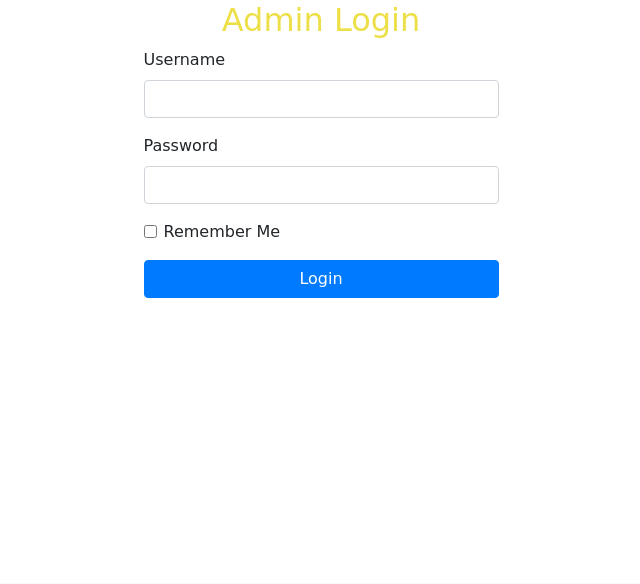
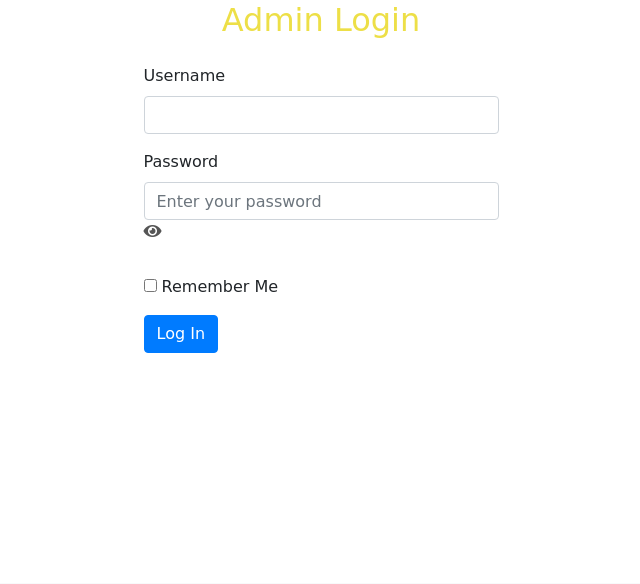
Before and after one commit to n-mbachia/pikngo_app, a Flask app: page /admin/login in a window 1280 px wide. Shown: the part 87-671 px from the top of the page, without its empty margins (319-959 px from the left). Run offline with Flask 3, Linux system fonts and the light colour scheme; some libraries are stand-ins or nearby versions.

Commit message:
show password added

```diff
--- a/app/routes.py
+++ b/app/routes.py
@@ -8,7 +8,7 @@ import os
 from app import db
 from app.models import User, Content, ShopItem, ShopUser
 from app.forms import ContentForm, AdminSignupForm, AdminLoginForm, ShopItemForm, AddToCartForm, ShopUserRegistrationForm, ShopUserLoginForm
-from flask_login import login_user, logout_user, current_user, login_required
+from flask_login import login_user, logout_user, current_user
 from app.decorators import login_required_admin, login_required_shop
 
 # Create a Blueprint object for routes
@@ -38,31 +38,23 @@ def register():
 # Route for admin login
 @bp.route('/admin/login', methods=['GET', 'POST'])
 def admin_login():
-    if current_user.is_authenticated and current_user.is_superuser:
+    if current_user.is_authenticated and isinstance(current_user._get_current_object(), User):
         return redirect(url_for('routes.admin_dashboard'))
 
     form = AdminLoginForm()
 
     if form.validate_on_submit():
-        username = form.username.data
-        password = form.passpword.data
-        remember_me = form.remember_me.data
+        user = User.query.filter_by(username=form.username.data).first()
+        if user is None or not user.check_password(form.password.data):
+            flash('Invalid username or password', 'danger')
+            return redirect(url_for('routes.admin_login'))
 
-        user = User.query.filter_by(username=username).first()
-
-        if user is None or not user.check_password_hash(password):
-            flash('Invalid username or password')
-            return redirect(url_for('routes,admin_login'))
-
-        login_user(user, remember=remember_me)
-        if remember_me:
-            session.permanent = True
-            current_app.permanent_session_lifetime = timedelta(days=90)
+        login_user(user, remember=form.remember_me.data)
 
         next_page = request.args.get('next')
         return redirect(next_page) if next_page else redirect(url_for('routes.admin_dashboard'))
 
-    return render_template('admin_login.html', title='Admin Login', form=form)
+    return render_template('admin_login.html', form=form)
 
 # Route for shop sign in
 @bp.route('/login_shop', methods=['GET', 'POST'])
--- a/app/static/css/style.css
+++ b/app/static/css/style.css
@@ -66,6 +66,29 @@ body {
     color: #007bff; /* Change color of navigation links on hover */
 }
 
+.password-container {
+    position: relative;
+    display: flex;
+    align-items: center;
+}
+.password-container input[type="password"], .password-container input[type="text"] {
+    margin-right: 5px;
+}
+
+.field-icon {
+    position: -webkit-sticky;
+    right: 10px;
+    cursor: pointer;
+}
+
+/* Adjust icon styles */
+.field-icon i {
+    font-size: 16px;
+    line-height: 1;
+    color: #555; /* Adjust color as needed */
+    transition: color 0.3 ease-in-out;
+    margin-bottom: 20px;
+}
 
 /* Additional styling for the list items */
 .list-unstyled {
--- /dev/null
+++ b/app/static/js/togglePassword.js
@@ -0,0 +1,14 @@
+// my_flask_app/app/static/js/togglePassword/js//
+
+function togglePassword() {
+    var passwordField = document.getElementById("password");
+    if (passwordField) {
+        if (passwordField.type === "password") {
+            passwordField.type = "text";
+        } else {
+            passwordField.type = "password";
+        }
+    } else {
+        console.error("Password field not found!");
+    }
+}
--- a/app/templates/admin/register.html
+++ b/app/templates/admin/register.html
@@ -30,10 +30,12 @@
         <div class="form-group">
             {{ form.password.label(class="form-label") }}
             {{ form.password(class="form-control", placeholder="Enter password") }}
+            <span class="field-icon" onclick="togglePassword()"><i class="fas fa-eye"></i></span>
         </div>
         <div class="form-group">
             {{ form.confirm_password.label(class="form-label") }}
             {{ form.confirm_password(class="form-control", placeholder="Confirm password") }}
+            <span class="field-icon" onclick="togglePassword()"><i class="fas fa-eye"></i></span>
         </div>
         <div class="form-group">
             {{ form.submit(class="btn btn-primary") }}
--- a/app/templates/admin_login.html
+++ b/app/templates/admin_login.html
@@ -19,24 +19,24 @@
                 {% endif %}
             {% endwith %}
 
-            <form method="POST" action="{{ url_for('routes.admin_login') }}">
+             <!-- Admin Login Form -->
+            <form method="post" action="{{ url_for('routes.admin_login') }}" class="mt-4">
                 {{ form.hidden_tag() }}
                 <div class="form-group">
-                    <label for="username">Username</label>
-                    {{ form.username(class="form-control") }}
+                    {{ form.username.label(class="form-label") }}
+                    {{ form.username(class="form-control", id="username", autocomplete="username") }}
                 </div>
-
                 <div class="form-group">
-                    <label for="password">Password</label>
-                    {{ form.password(class="form-control") }}
+                    {{ form.password.label(class="form-label") }}
+                    {{ form.password(class="form-control", placeholder="Enter your password", id="password", autocomplete="current-password") }}
+                    <span class="field-icon" onclick="togglePassword()"><i class="fas fa-eye"></i></span>
                 </div>
-
-                <div class="form-group form-check">
-                    {{ form.remember_me(class="form-check-input") }}
-                    <label class="form-check-label" for="remember_me">Remember Me</label>
+                <div class="form-group">
+                    {{ form.remember_me() }} Remember Me
                 </div>
-
-                <button type="submit" class="btn btn-primary btn-block">Login</button>
+                <div class="form-group">
+                    <input type="submit" value="Log In" class="btn btn-primary">
+                </div>
             </form>
         </div>
     </div>
--- a/app/templates/base.html
+++ b/app/templates/base.html
@@ -12,6 +12,8 @@
     <link href="https://fonts.googleapis.com/css2?family=Berkshire+Swash&display=swap" rel="stylesheet">
     <link href="https://stackpath.bootstrapcdn.com/bootstrap/4.5.2/css/bootstrap.min.css" rel="stylesheet">
     <link href="{{ url_for('static', filename='css/style.css') }}" rel="stylesheet">
+    <link rel="stylesheet" href="https://cdnjs.cloudflare.com/ajax/libs/font-awesome/5.15.3/css/all.min.css" integrity="..." crossorigin="anonymous" />
+    <script src="{{ url_for('static', filename='js/togglePassword.js') }}"></script>
 </head>
 <body class="d-flex flex-column min-vh-100">
     <div class="header">
--- a/app/templates/login_shop.html
+++ b/app/templates/login_shop.html
@@ -17,7 +17,7 @@
         {% endif %}
     {% endwith %}
 
-    <form method="POST" action="{{ url_for('routes.login_shop', next=request.args.get('next')) }}">
+    <form method="post" action="{{ url_for('routes.login_shop', next=request.args.get('next')) }}">
         {{ form.hidden_tag() }}
         <div class="form-group">
             {{ form.username.label(class="form-label") }}
@@ -26,6 +26,7 @@
         <div class="form-group">
             {{ form.password.label(class="form-label") }}
             {{ form.password(class="form-control") }}
+            <span class="field-icon" onclick="togglePassword()"><i class="fas fa-eye"></i></span>
         </div>
         <div class="form-group form-check">
             {{ form.remember_me(class="form-check-input") }}
@@ -36,7 +37,7 @@
         </div>
     </form>
     <div class="mt-3">
-        <p><a href="{{ url_for('routes.register') }}" class="btn btn-secondary">Register</a> Create account. </p>
+        <p><a href="{{ url_for('routes.register_shop') }}" class="btn btn-secondary">Register to Shop</a> Create account. </p>
     </div>
 </div>
 {% endblock %}
--- a/app/templates/register_shop.html
+++ b/app/templates/register_shop.html
@@ -34,6 +34,7 @@
         <div class="form-group">
             {{ form.password.label(class="form-label") }}
             {{ form.password(class="form-control") }}
+            <span class="input-icon" onclick="togglePassword()"><i class="fas fa-eye"></i></span>
             {% for error in form.password.errors %}
             <div class="text-danger">{{ error }}</div>
             {% endfor %}
@@ -41,6 +42,7 @@
         <div class="form-group">
             {{ form.confirm_password.label(class="form-label") }}
             {{ form.confirm_password(class="form-control") }}
+            <span class="field-icon" onclick="togglePassword()"><i class="fas fa-eye"></i></span>
             {% for error in form.confirm_password.errors %}
             <div class="text-danger">{{ error }}</div>
             {% endfor %}
```
Also changed, not shown: app.db.
